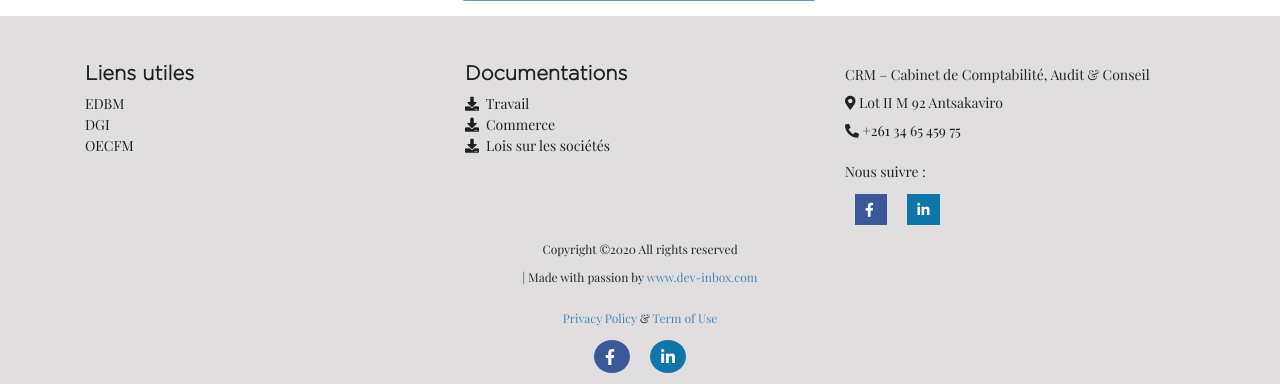
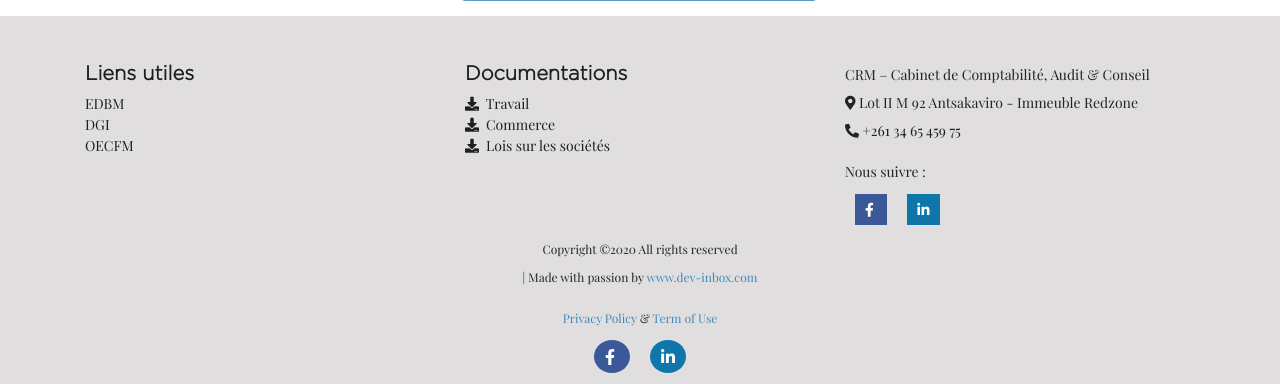
Before and after one commit to hery0011/cabinet_CRM, a PHP site: page /contact.php in a window 1280 px wide. Shown: the part 1440-1824 px from the top of the page. Run offline with PHP 8.4, Linux system fonts and the light colour scheme; some web fonts are replaced.

Commit message:
10/12/2020 Fenitra

```diff
--- a/actualite.php
+++ b/actualite.php
@@ -231,7 +231,7 @@
 		                            <p>
 		                               CRM – Cabinet de Comptabilité, Audit & Conseil
 		                               <br>
-		                               <i class="fa fa-map-marker-alt"></i> Lot II M 92 Antsakaviro <br>
+		                               <i class="fa fa-map-marker-alt"></i> Lot II M 92 Antsakaviro - Immeuble Redzone<br>
 		                               <i class="fa fa-phone-alt"></i> <a target="_blank" href="+261 34 65 459 75">+261 34 65 459 75</a>
 		                            </p>
 		                            <div class="socail_links">
--- a/article.php
+++ b/article.php
@@ -185,7 +185,7 @@
 		                            <p>
 		                               CRM – Cabinet de Comptabilité, Audit & Conseil
 		                               <br>
-		                               <i class="fa fa-map-marker-alt"></i> Lot II M 92 Antsakaviro <br>
+		                               <i class="fa fa-map-marker-alt"></i> Lot II M 92 Antsakaviro - Immeuble Redzone<br>
 		                               <i class="fa fa-phone-alt"></i> +261 34 65 459 75
 		                            </p>
 		                            <div class="socail_links">
--- a/cabinet_missions.html
+++ b/cabinet_missions.html
@@ -143,7 +143,7 @@
 		                            <p>
 		                               CRM – Cabinet de Comptabilité, Audit & Conseil
 		                               <br>
-		                               <i class="fa fa-map-marker-alt"></i> Lot II M 92 Antsakaviro <br>
+		                               <i class="fa fa-map-marker-alt"></i> Lot II M 92 Antsakaviro - Immeuble Redzone<br>
 		                               <i class="fa fa-phone-alt"></i> <a target="_blank" href="+261 34 65 459 75">+261 34 65 459 75</a>
 		                            </p>
 		                            <div class="socail_links">
--- a/cabinet_qui_sommes_nous.html
+++ b/cabinet_qui_sommes_nous.html
@@ -168,7 +168,7 @@
                                     <p>
                                        CRM – Cabinet de Comptabilité, Audit & Conseil
                                        <br>
-                                       <i class="fa fa-map-marker-alt"></i> Lot II M 92 Antsakaviro <br>
+                                       <i class="fa fa-map-marker-alt"></i> Lot II M 92 Antsakaviro - Immeuble Redzone<br>
                                        <i class="fa fa-phone-alt"></i> <a target="_blank" href="+261 34 65 459 75">+261 34 65 459 75</a>
                                     </p>
                                     <div class="socail_links">
--- a/cabinet_valeurs.html
+++ b/cabinet_valeurs.html
@@ -180,7 +180,7 @@
 		                            <p>
 		                               CRM – Cabinet de Comptabilité, Audit & Conseil
 		                               <br>
-		                               <i class="fa fa-map-marker-alt"></i> Lot II M 92 Antsakaviro <br>
+		                               <i class="fa fa-map-marker-alt"></i> Lot II M 92 Antsakaviro - Immeuble Redzone<br>
 		                               <i class="fa fa-phone-alt"></i> <a target="_blank" href="+261 34 65 459 75">+261 34 65 459 75</a>
 		                            </p>
 		                            <div class="socail_links">
--- a/contact.php
+++ b/contact.php
@@ -130,7 +130,7 @@
 									<div class="adress">
 										<ul>
 											<li><b>Raison sociale : </b>CRM COMPTABILITE, AUDIT & CONSEIL SARLU</li>
-											<li><b>Siège social : </b>Lot II M 92 Antsakaviro</li>
+											<li><b>Siège social : </b>Lot II M 92 Antsakaviro - Immeuble Redzone</li>
 											<li><b>Téléphone : </b>+ 261 34 65 459 75</li>
 										</ul>
 									</div>
@@ -191,7 +191,7 @@
 		                            <p>
 		                               CRM – Cabinet de Comptabilité, Audit & Conseil
 		                               <br>
-		                               <i class="fa fa-map-marker-alt"></i> Lot II M 92 Antsakaviro <br>
+		                               <i class="fa fa-map-marker-alt"></i> Lot II M 92 Antsakaviro - Immeuble Redzone<br>
 		                               <i class="fa fa-phone-alt"></i> <a target="_blank" href="+261 34 65 459 75">+261 34 65 459 75</a>
 		                            </p>
 		                            <div class="socail_links">
--- a/dashboard.php
+++ b/dashboard.php
@@ -177,7 +177,7 @@ include('connex.php');
 		                            <p>
 		                               CRM – Cabinet de Comptabilité, Audit & Conseil
 		                               <br>
-		                               <i class="fa fa-map-marker-alt"></i> Lot II M 92 Antsakaviro <br>
+		                               <i class="fa fa-map-marker-alt"></i> Lot II M 92 Antsakaviro - Immeuble Redzone<br>
 		                               <i class="fa fa-phone-alt"></i> <a target="_blank" href="+261 34 65 459 75">+261 34 65 459 75</a>
 		                            </p>
 		                            <div class="socail_links">
--- a/devis.html
+++ b/devis.html
@@ -315,7 +315,7 @@
 		                            <p>
 		                               CRM – Cabinet de Comptabilité, Audit & Conseil
 		                               <br>
-		                               <i class="fa fa-map-marker-alt"></i> Lot II M 92 Antsakaviro <br>
+		                               <i class="fa fa-map-marker-alt"></i> Lot II M 92 Antsakaviro - Immeuble Redzone<br>
 		                               <i class="fa fa-phone-alt"></i> <a target="_blank" href="+261 34 65 459 75">+261 34 65 459 75</a>
 		                            </p>
 		                            <div class="socail_links">
--- a/index.php
+++ b/index.php
@@ -292,7 +292,7 @@
 		                            <p>
 		                               CRM – Cabinet de Comptabilité, Audit & Conseil
 		                               <br>
-		                               <i class="fa fa-map-marker-alt"></i> Lot II M 92 Antsakaviro <br>
+		                               <i class="fa fa-map-marker-alt"></i> Lot II M 92 Antsakaviro - Immeuble Redzone<br>
 		                               <i class="fa fa-phone-alt"></i> <a target="_blank" href="+261 34 65 459 75">+261 34 65 459 75</a>
 		                            </p>
 		                            <div class="socail_links">
--- a/service_audit.html
+++ b/service_audit.html
@@ -169,7 +169,7 @@
 		                            <p>
 		                               CRM – Cabinet de Comptabilité, Audit & Conseil
 		                               <br>
-		                               <i class="fa fa-map-marker-alt"></i> Lot II M 92 Antsakaviro <br>
+		                               <i class="fa fa-map-marker-alt"></i> Lot II M 92 Antsakaviro - Immeuble Redzone<br>
 		                               <i class="fa fa-phone-alt"></i> <a target="_blank" href="+261 34 65 459 75">+261 34 65 459 75</a>
 		                            </p>
 		                            <div class="socail_links">
--- a/service_conseil.html
+++ b/service_conseil.html
@@ -162,7 +162,7 @@
 		                            <p>
 		                               CRM – Cabinet de Comptabilité, Audit & Conseil
 		                               <br>
-		                               <i class="fa fa-map-marker-alt"></i> Lot II M 92 Antsakaviro <br>
+		                               <i class="fa fa-map-marker-alt"></i> Lot II M 92 Antsakaviro - Immeuble Redzone<br>
 		                               <i class="fa fa-phone-alt"></i> <a target="_blank" href="+261 34 65 459 75">+261 34 65 459 75</a>
 		                            </p>
 		                            <div class="socail_links">
--- a/service_expertise.html
+++ b/service_expertise.html
@@ -181,7 +181,7 @@
 		                            <p>
 		                               CRM – Cabinet de Comptabilité, Audit & Conseil
 		                               <br>
-		                               <i class="fa fa-map-marker-alt"></i> Lot II M 92 Antsakaviro <br>
+		                               <i class="fa fa-map-marker-alt"></i> Lot II M 92 Antsakaviro - Immeuble Redzone<br>
 		                               <i class="fa fa-phone-alt"></i> <a target="_blank" href="+261 34 65 459 75">+261 34 65 459 75</a>
 		                            </p>
 		                            <div class="socail_links">
--- a/service_fiscalité.html
+++ b/service_fiscalité.html
@@ -178,7 +178,7 @@
 		                            <p>
 		                               CRM – Cabinet de Comptabilité, Audit & Conseil
 		                               <br>
-		                               <i class="fa fa-map-marker-alt"></i> Lot II M 92 Antsakaviro <br>
+		                               <i class="fa fa-map-marker-alt"></i> Lot II M 92 Antsakaviro - Immeuble Redzone<br>
 		                               <i class="fa fa-phone-alt"></i> <a target="_blank" href="+261 34 65 459 75">+261 34 65 459 75</a>
 		                            </p>
 		                            <div class="socail_links">
--- a/service_investisseur.html
+++ b/service_investisseur.html
@@ -178,7 +178,7 @@
 		                            <p>
 		                               CRM – Cabinet de Comptabilité, Audit & Conseil
 		                               <br>
-		                               <i class="fa fa-map-marker-alt"></i> Lot II M 92 Antsakaviro <br>
+		                               <i class="fa fa-map-marker-alt"></i> Lot II M 92 Antsakaviro - Immeuble Redzone<br>
 		                               <i class="fa fa-phone-alt"></i> <a target="_blank" href="+261 34 65 459 75">+261 34 65 459 75</a>
 		                            </p>
 		                            <div class="socail_links">
```
